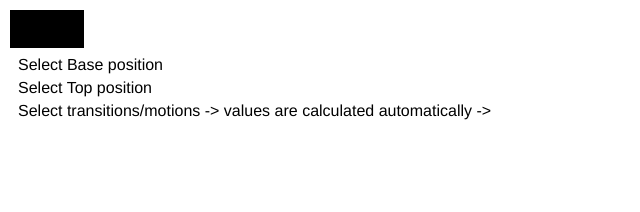
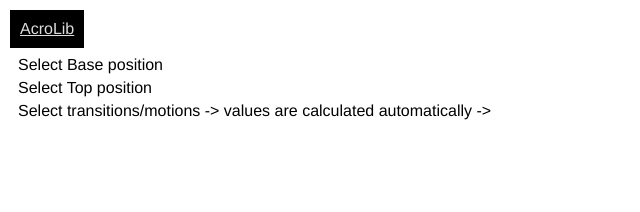
Before and after one commit to floshin/acrolib, a Jekyll site: the page built from interactive-tarrifsheet-element-difficulty-calculation.md, in a window 1280 px wide. Shown: the top 212 px of the page, without its empty margins (0-640 px from the left). Built offline with Jekyll 4.4.1, drawn with Linux system fonts in a browser that asks for light colours; our own code applies the rules of GitHub Pages for plain Markdown files.

Commit message:
Update default.html

```diff
--- a/_layouts/default.html
+++ b/_layouts/default.html
@@ -47,7 +47,7 @@
   padding: 10px;
 }
     header a {
-      color: initial;
+      color: inherit;
     }
 
 body {
```
